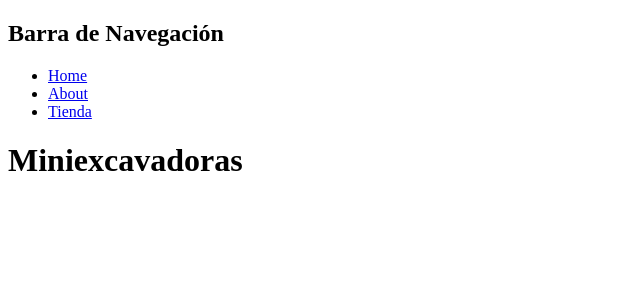
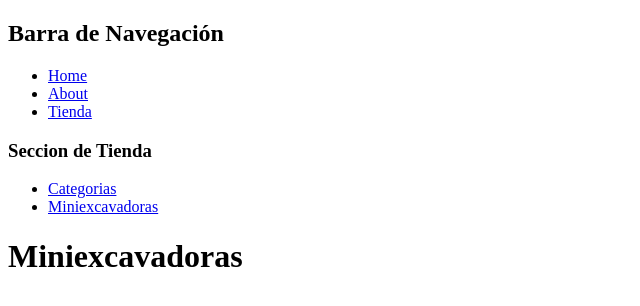
Before and after one commit to RobertoGuzman64/pruebaNextjs, a Next.js app in the folder prueba/: page /tienda/categorias/miniexcavadora in a window 1280 px wide. Shown: the top 306 px of the page, without its empty margins (0-640 px from the left). Built offline with nearby package versions, Linux system fonts and the light colour scheme.

Commit message:
seccion 3

```diff
--- /dev/null
+++ b/prueba/app/tienda/layout.jsx
@@ -0,0 +1,19 @@
+import Link from 'next/link'
+
+export default function TiendaLayout({ children }) {
+    return <>
+        <nav>
+            <h3>Seccion de Tienda</h3>
+            <ul>
+                <li>
+                    <Link href='/tienda/categorias'>Categorias</Link>
+                </li>
+                <li>
+                    <Link href='categorias/miniexcavadora'>Miniexcavadoras</Link>
+                </li>
+
+            </ul>
+        </nav>
+        {children}
+    </>;
+}
```
